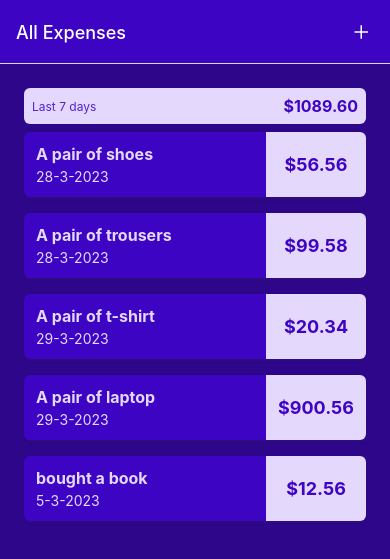
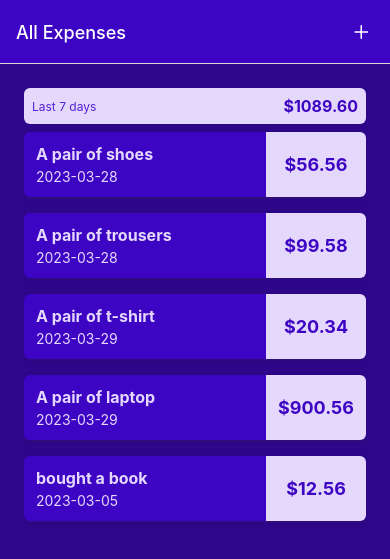
Before and after one commit to antonio63963/tracker, a React Native app: screen /AllExpenses in a window 390 px wide. Shown: the top 559 px of the page. Built offline with nearby package versions, Linux system fonts and the light colour scheme.

Commit message:
added  update expense data on screen

```diff
--- a/components/ManageExpense/ExpenseForm.js
+++ b/components/ManageExpense/ExpenseForm.js
@@ -2,17 +2,24 @@ import { View, Text, Pressable, StyleSheet } from "react-native";
 import { useState } from "react";
 
 import { Colors } from "../../constants/styles";
+
+import { getFormatedDate, getDateWhithDash } from "../../utils/date";
 
 import Input from "./Input";
 import ModalPickDate from "../UI/ModalPickDate";
 import IconButton from "../UI/IconButton";
 import Button from "../UI/Button";
 
-function ExpenseForm({ submitButtonLable, onCancel, onSubmit }) {
+function ExpenseForm({
+  submitButtonLable,
+  onCancel,
+  onSubmit,
+  defaultExpense,
+}) {
   const [inputsValues, setInputsValues] = useState({
-    amount: "",
-    description: "",
-    date: "",
+    amount: defaultExpense ? defaultExpense.amount.toString() : "",
+    description: defaultExpense ? defaultExpense.description : "",
+    date: defaultExpense ? getFormatedDate(defaultExpense.date) : "",
   });
 
   const [isOpen, setIsOpen] = useState(false);
@@ -27,7 +34,7 @@ function ExpenseForm({ submitButtonLable, onCancel, onSubmit }) {
   function onConfirm() {
     const data = {
       description: inputsValues.description,
-      date: new Date(inputsValues.date.replaceAll('/', '-')),
+      date: new Date(getDateWhithDash(inputsValues.date)),
       amount: +inputsValues.amount,
     };
     onSubmit(data);
@@ -73,10 +80,11 @@ function ExpenseForm({ submitButtonLable, onCancel, onSubmit }) {
         textInputConfig={{
           multiline: true,
           onChangeText: (inputData) => onInputChange("description", inputData),
+          value: inputsValues.description,
         }}
       />
       <ModalPickDate
-        startDate={new Date()}
+        startDate={defaultExpense ? defaultExpense.date : new Date()}
         isOpen={isOpen}
         selectedDate={inputsValues.date}
         onDateChange={onInputChange.bind(this, "date")}
--- a/components/UI/ModalPickDate.js
+++ b/components/UI/ModalPickDate.js
@@ -7,7 +7,7 @@ import {
   Pressable,
 } from "react-native";
 import DatePicker from "react-native-modern-datepicker";
-import { getFormatedDate,  } from "react-native-modern-datepicker";
+import { getFormatedDate } from "react-native-modern-datepicker";
 
 import { Colors } from "../../constants/styles";
 
--- a/screens/ManageExpenses.js
+++ b/screens/ManageExpenses.js
@@ -13,6 +13,10 @@ import ExpenseForm from "../components/ManageExpense/ExpenseForm";
 function ManageExpencies({ route, navigation }) {
   const expensesContext = useContext(ExpensesContext);
   const itemId = route.params?.id;
+
+  const selectedExpense = itemId ? expensesContext.expenses.find(
+    (expense) => expense.id === itemId
+  ) : null;
 
   function onDeleteExpense() {
     expensesContext.deleteExpense(itemId);
@@ -44,6 +48,7 @@ function ManageExpencies({ route, navigation }) {
         onCancel={onCancel}
         onSubmit={onSubmit}
         submitButtonLable={!!itemId ? "Update" : "Add"}
+        defaultExpense={selectedExpense}
       />
       {!!itemId && (
         <View style={styles.deleteContainer}>
--- a/utils/date.js
+++ b/utils/date.js
@@ -1,7 +1,8 @@
-export function getDateFromDash(dateString) {
+export function getDateWhithDash(dateString) {
   return dateString.replaceAll('/', '-')
 }
 export function getFormatedDate(date) {
+  return date.toISOString().slice(0, 10);
   return `${date.getDate()}-${date.getMonth() + 1}-${date.getFullYear()}`;
 }
 
```
